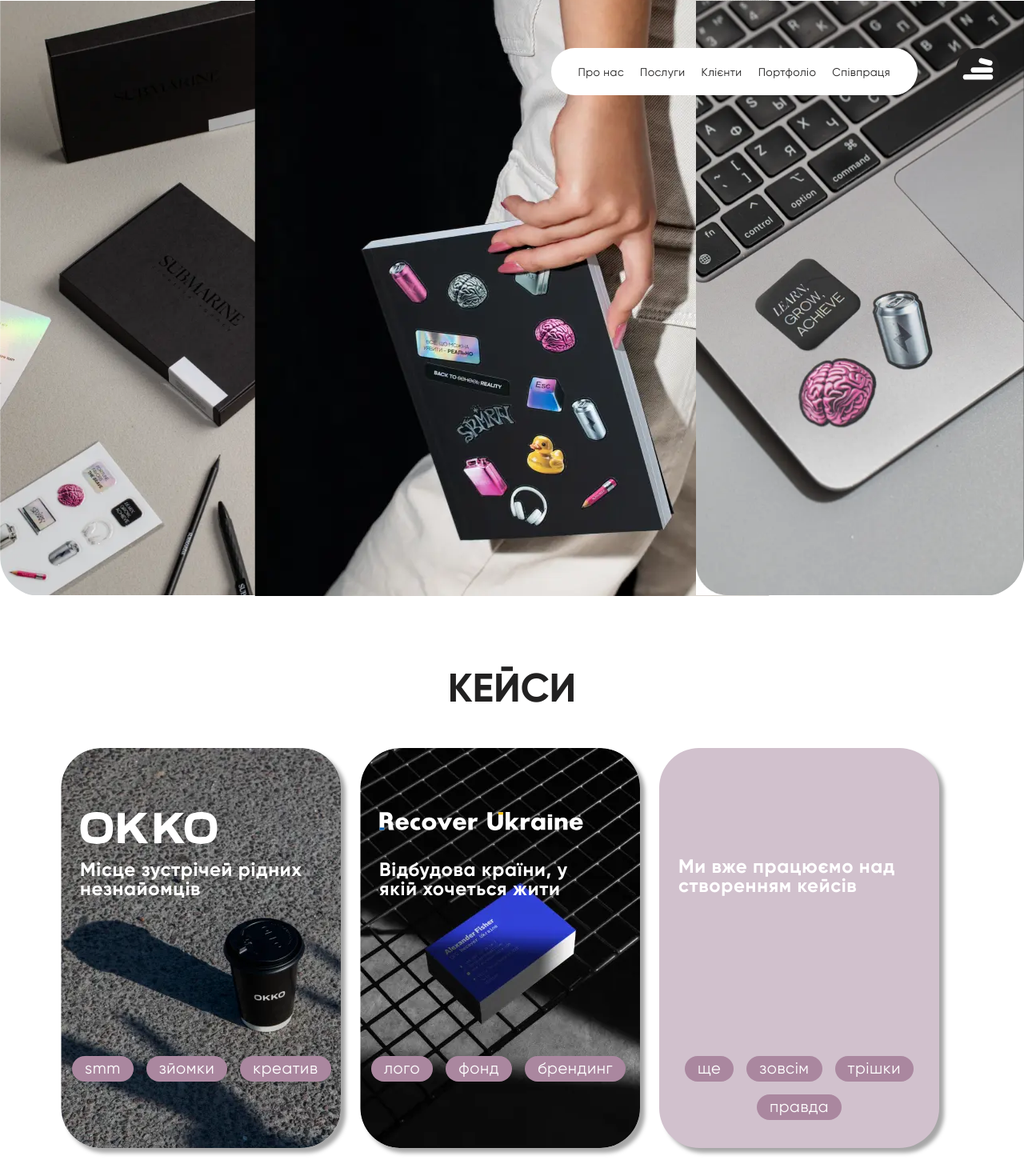
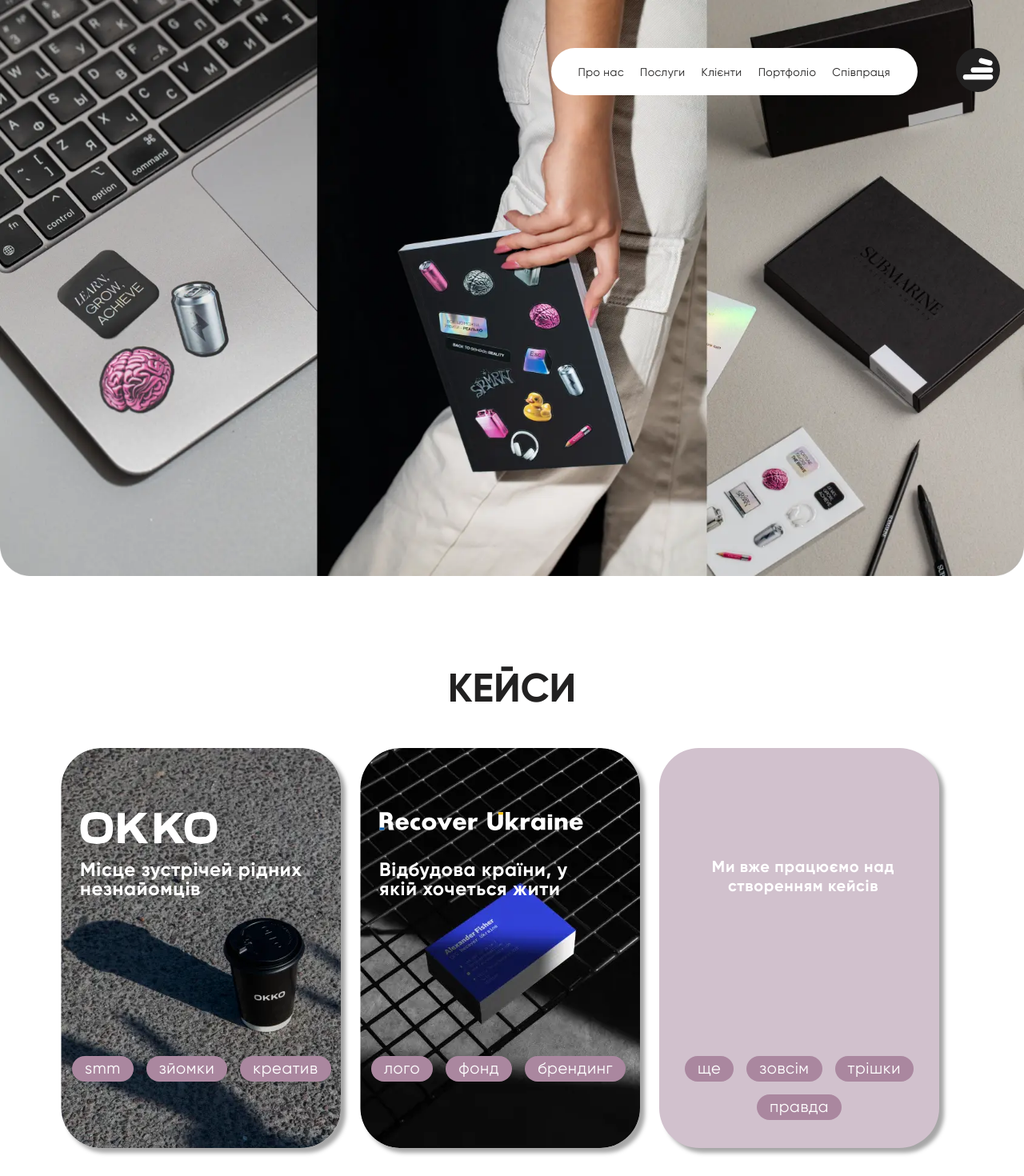
Before and after one commit to AlexTritecky/submarine-angular, an Angular app: page /portfolio in a window 1280 px wide. Shown: the top 1470 px of the page at 80% size. Built offline with nearby package versions, Linux system fonts and the light colour scheme.

Commit message:
implement mob view

```diff
--- a/src/app/pages/cases-global-page/cases-global-page.component.html
+++ b/src/app/pages/cases-global-page/cases-global-page.component.html
@@ -63,7 +63,7 @@
 <section class="section-container reels">
 	<div class="app-container">
 		<h2>Знімаємо</h2>
-		<div class="carousel-container">
+		<div class="carousel-container desktop-carousel">
 			<div class="carousel" [ngStyle]="{ transform: 'rotateY(' + angle + 'deg)' }">
 				<div class="carousel-item" *ngFor="let video of videos; let i = index" [class.active]="i === activeIndex"
 					[ngStyle]="{ transform: 'rotateY(' + i * rotationStep + 'deg) translateZ(300px)' }">
@@ -82,8 +82,13 @@
 
 <section class="section-container actions">
 	<div class="app-container d-flex">
-		<button class="app-button" (click)="routeToMain()">
+		<button class="app-button desktop" (click)="routeToMain()">
 			ПОВЕРНУТИСЬ НА ГОЛОВНУ
+			<mat-icon svgIcon="icon-arrow-circle"></mat-icon>
+		</button>
+
+		<button class="app-button mobile" (click)="routeToMain()">
+			До головної сторінки
 			<mat-icon svgIcon="icon-arrow-circle"></mat-icon>
 		</button>
 	</div>
--- a/src/app/pages/cases-global-page/cases-global-page.component.scss
+++ b/src/app/pages/cases-global-page/cases-global-page.component.scss
@@ -2,11 +2,16 @@
 
 .hero {
 	width: 100%;
-	background:
-		url('/assets/images/cases/desktop-right.webp') no-repeat right,
-		url('/assets/images/cases/desktop-middle.webp') no-repeat center,
-		url('/assets/images/cases/desktop-left.webp') no-repeat left;
-	background-size: 32%, auto, 32%;
+	background-image: url('/assets/images/cases/desktop-case.webp');
+	background-size: 100%;
+	background-repeat: no-repeat;
+	background-size: contain;
+
+	@include screen("tablet-landscape") {
+		background-image: url('/assets/images/cases/mobile-bg.webp');
+		background-size: cover;
+		max-height: 400px;
+	}
 }
 
 .section-container {
@@ -25,12 +30,23 @@
 		line-height: 70px;
 		text-transform: uppercase;
 		margin-bottom: 40px;
+
+		@include screen("phone") {
+			font-size: 40px;
+			line-height: 40px;
+			text-align: start;
+		}
 	}
 }
 
 .cases-cards {
 	display: flex;
 	gap: 24px;
+
+	@include screen("tablet-landscape") {
+		flex-direction: column;
+		align-items: center;
+	}
 
 	.card {
 		width: 350px;
@@ -44,6 +60,12 @@
 		flex-direction: column;
 		justify-content: space-between;
 
+		@include screen("phone") {
+			width: 296px;
+			height: 340px;
+			padding: 48px 24px;
+		}
+
 		.info {
 			display: block;
 			padding-left: 10px;
@@ -56,12 +78,23 @@
 				line-height: 24px;
 				letter-spacing: 0.72px;
 				margin-top: 16px;
+
+				@include screen("phone") {
+					font-size: 16px;
+					line-height: 16px;
+				}
 			}
 		}
 
 		.labels {
 			display: flex;
 			gap: 16px;
+
+			@include screen("phone") {
+				flex-wrap: wrap;
+				justify-content: center;
+				gap: 4px;
+			}
 
 			.label {
 				padding: 4px 16px;
@@ -78,6 +111,10 @@
 				line-height: 24px;
 				/* 120% */
 				letter-spacing: 0.6px;
+
+				@include screen("phone") {
+					font-size: 14px;
+				}
 			}
 		}
 	}
@@ -85,6 +122,10 @@
 	.okko {
 		background: url('/assets/images/cases/okko-card.webp');
 		padding-bottom: 83px;
+
+		@include screen("phone") {
+			padding-bottom: 48px;
+		}
 
 		.info {
 			mat-icon {
@@ -101,6 +142,10 @@
 	.recover {
 		background: url('/assets/images/cases/recover-card.webp');
 		padding-bottom: 83px;
+
+		@include screen("phone") {
+			padding-bottom: 48px;
+		}
 
 		.info {
 			mat-icon {
@@ -119,7 +164,12 @@
 
 		.info {
 			p {
+				width: 100%;
 				margin-top: 56px;
+				text-align: center;
+				font-size: 20px;
+				line-height: 24px;
+				font-family: "Gilroy-Bold";
 			}
 		}
 
@@ -136,7 +186,6 @@
 		perspective: 1000px;
 		width: 100%;
 		height: 400px;
-		display: flex;
 		justify-content: center;
 		align-items: center;
 
@@ -153,9 +202,7 @@
 			.carousel-item {
 				position: absolute;
 				width: 180px;
-				/* Adjust to fit the desired card size */
 				height: 280px;
-				/* Adjust for aspect ratio */
 				border-radius: 15px;
 				overflow: hidden;
 				box-shadow: 0px 10px 20px rgba(0, 0, 0, 0.3);
@@ -225,6 +272,14 @@
 			}
 		}
 	}
+
+	.desktop-carousel {
+		display: flex;
+
+		@include screen("phone") {
+			display: none;
+		}
+	}
 }
 
 .d-flex {
@@ -237,24 +292,48 @@
 	margin-bottom: 80px;
 
 	.app-button {
-		display: flex;
 		align-items: center;
 		padding: 24px 48px;
 		border-radius: 50px;
-		background: var(--222121, #222121);
-
-
-		color: var(--ffffff, #FFF);
+		background: var(--default-black);
+		color: var(--default-white);
 		font-family: "Unbounded-Medium";
-font-size: 16px;
-font-style: normal;
-font-weight: 500;
-line-height: 16px; /* 100% */
-letter-spacing: 0.48px;
-text-transform: uppercase;
+		font-size: 16px;
+		font-weight: 500;
+		line-height: 16px;
+		/* 100% */
+		letter-spacing: 0.48px;
+		text-transform: uppercase;
 
 		mat-icon {
 			margin-left: 24px;
 		}
 	}
+
+	.desktop {
+		display: flex;
+
+		@include screen("tablet-portrait") {
+			display: none;
+		}
+	}
+
+	.mobile {
+		display: none;
+		padding: 17px;
+		font-size: 10px;
+		line-height: 10px;
+		/* 100% */
+		letter-spacing: 0.3px;
+
+		@include screen("tablet-portrait") {
+			display: flex;
+		}
+
+		mat-icon {
+			width: 14px;
+			height: 14px;
+			margin-left: 8px;
+		}
+	}
 }
--- a/src/app/pages/cases-global-page/cases-global-page.component.ts
+++ b/src/app/pages/cases-global-page/cases-global-page.component.ts
@@ -3,12 +3,12 @@
 import { MatIconModule } from '@angular/material/icon';
 import { Router } from '@angular/router';
 import { StateService } from '../../services/state/state.service';
-import { NgClass, NgFor, NgStyle } from '@angular/common';
+import { NgFor, NgStyle } from '@angular/common';
 
 @Component({
 	selector: 'app-cases-global-page',
 	standalone: true,
-	imports: [HeaderComponent, MatIconModule, NgStyle, NgFor, NgClass],
+	imports: [HeaderComponent, MatIconModule, NgStyle, NgFor],
 	templateUrl: './cases-global-page.component.html',
 	styleUrl: './cases-global-page.component.scss'
 })
--- a/src/app/partials/header/header.component.scss
+++ b/src/app/partials/header/header.component.scss
@@ -22,7 +22,7 @@
 			background: var(--default-white);
 			display: flex;
 
-			@include screen("tablet-portrait") {
+			@include screen("tablet-landscape") {
 				display: none;
 			}
 
```
Also changed, not shown: src/app/partials/footer/footer.component.ts (+5 -5 lines), src/assets/images/cases/desktop-case.webp (added), src/assets/images/cases/mobile-bg.webp (added).
